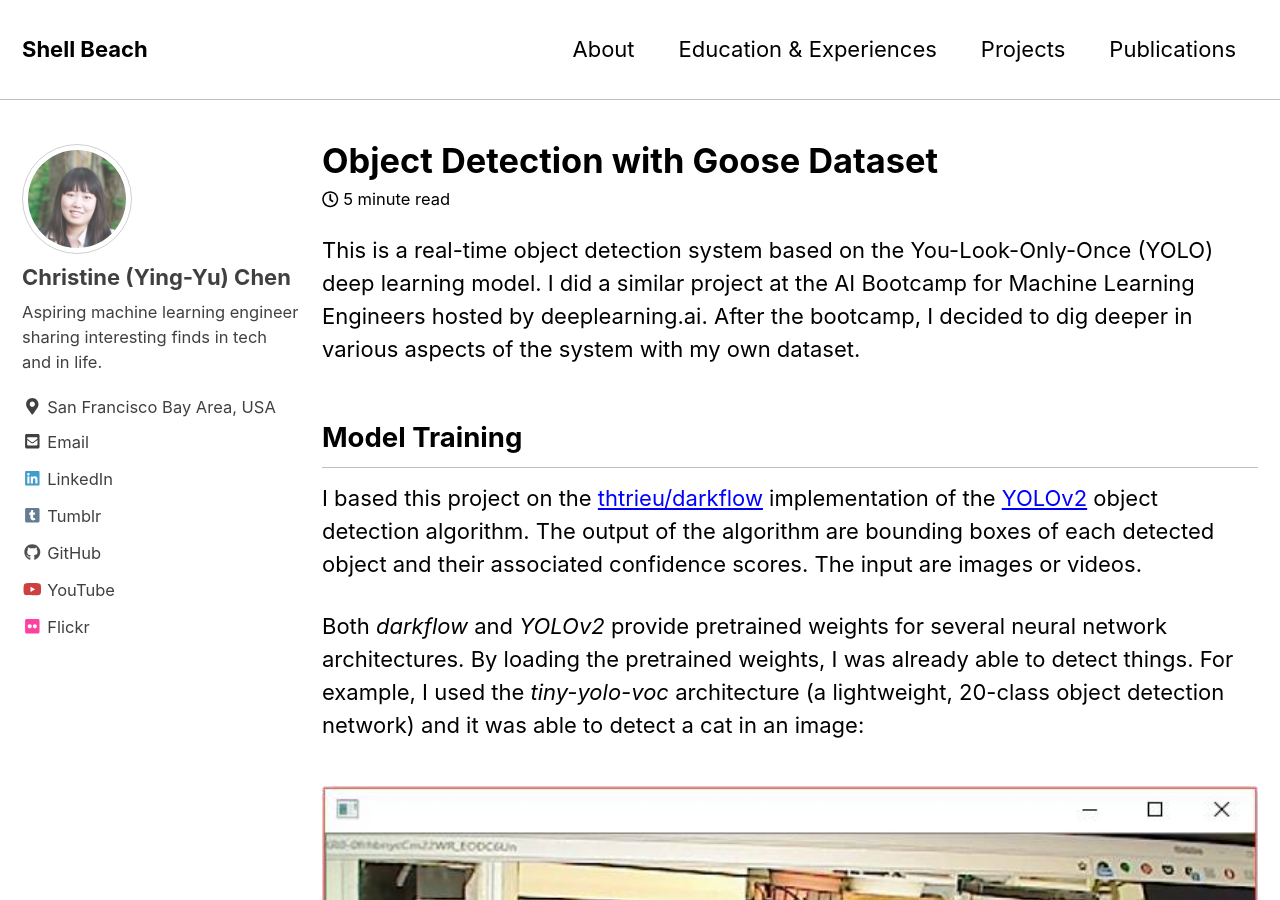
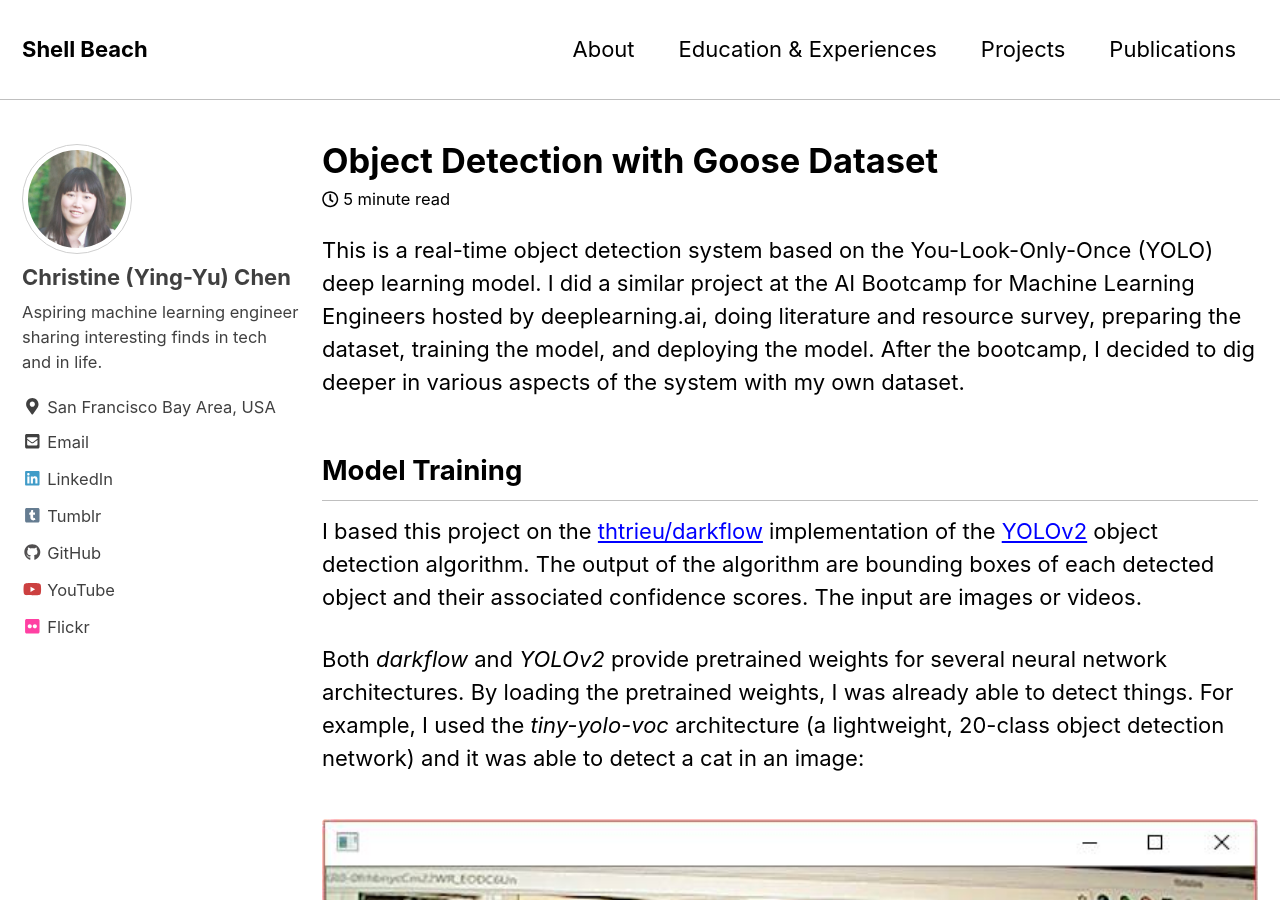
Before and after one commit to steggie3/steggie3.github.io, a Jekyll site: the page built from _posts/2018-08-05-goose-detection.md, in a window 1280 px wide and 900 px high. Built offline with Jekyll 4.4.1, drawn with Linux system fonts in a browser that asks for light colours; nearby versions of some CDN libraries.

Commit message:
update goose detection project

```diff
--- a/_posts/2018-08-05-goose-detection.md
+++ b/_posts/2018-08-05-goose-detection.md
@@ -10,7 +10,7 @@
   teaser:   /assets/images/goose-detection/teaser.jpg
 ---
 
-This is a real-time object detection system based on the You-Look-Only-Once (YOLO) deep learning model. I did a similar project at the AI Bootcamp for Machine Learning Engineers hosted by deeplearning.ai. After the bootcamp, I decided to dig deeper in various aspects of the system with my own dataset.
+This is a real-time object detection system based on the You-Look-Only-Once (YOLO) deep learning model. I did a similar project at the AI Bootcamp for Machine Learning Engineers hosted by deeplearning.ai, doing literature and resource survey, preparing the dataset, training the model, and deploying the model. After the bootcamp, I decided to dig deeper in various aspects of the system with my own dataset.
 
 ## Model Training
 
```
